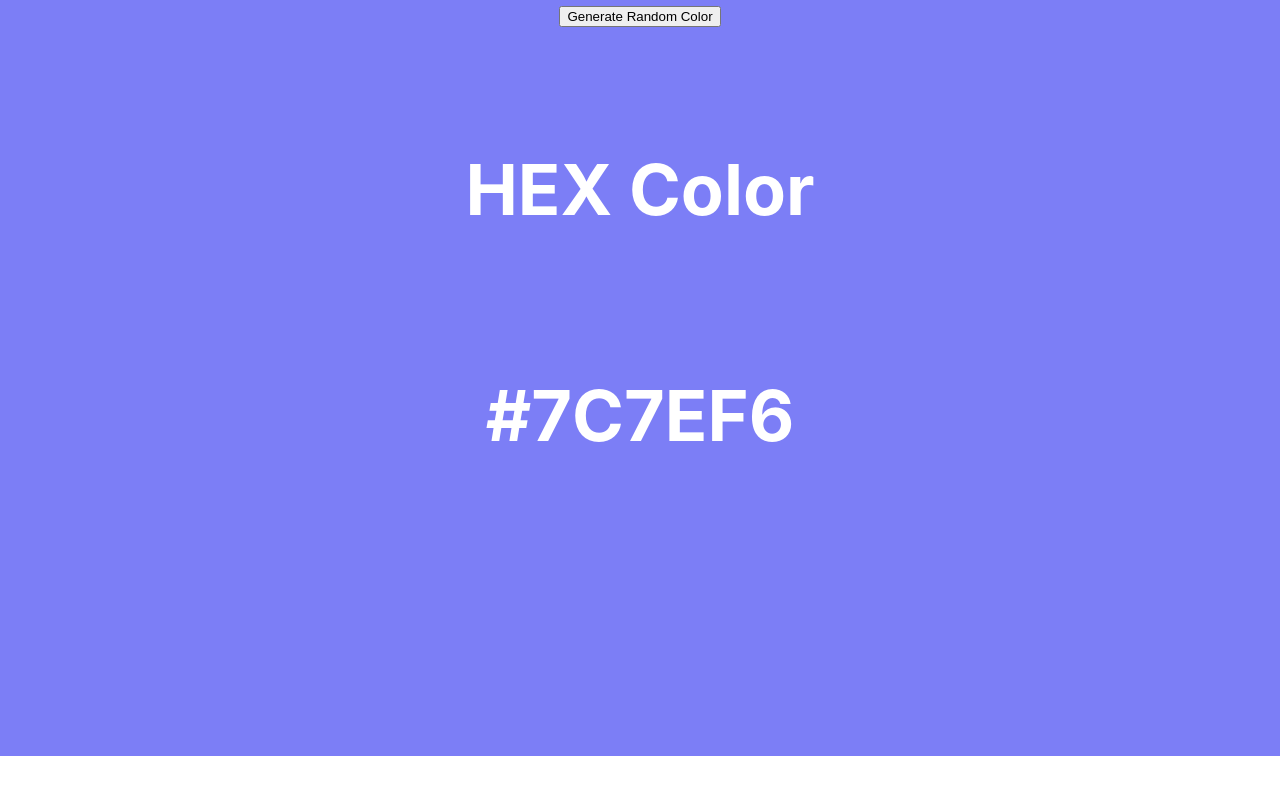
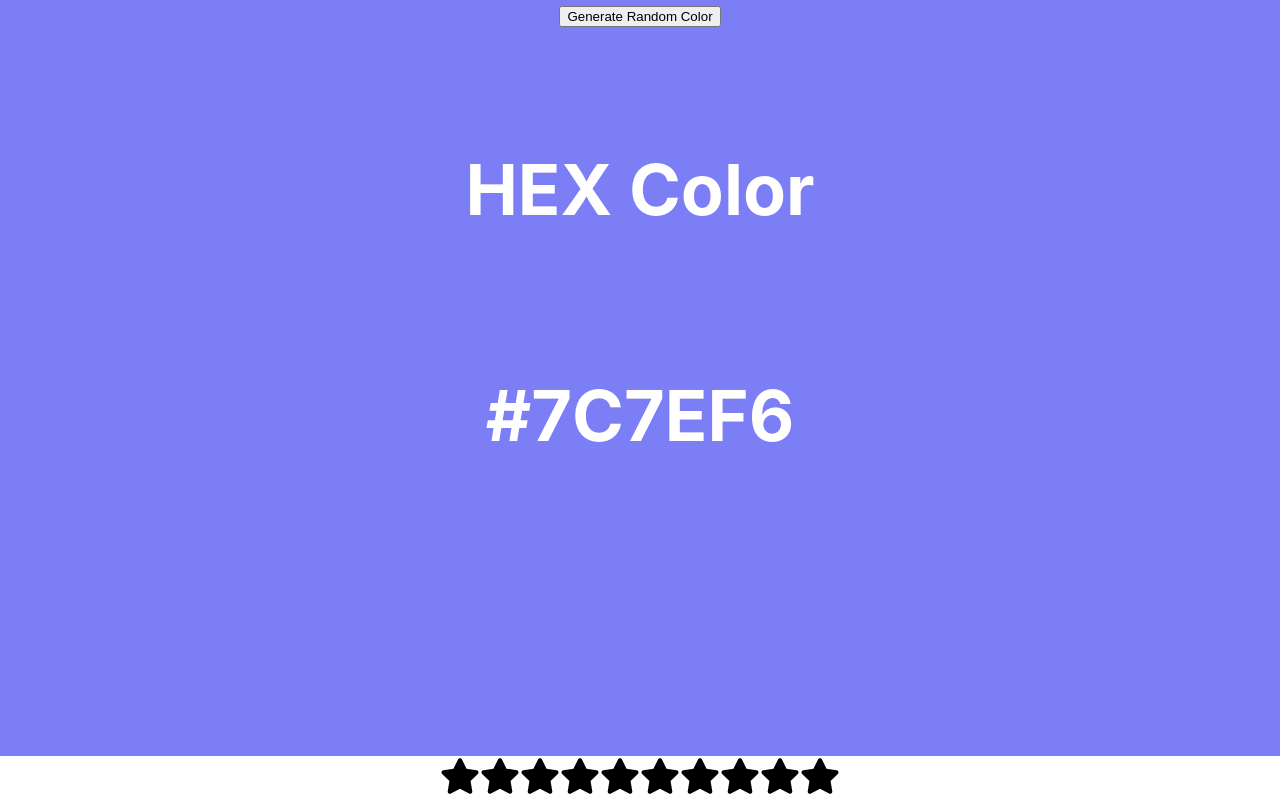
Before and after one commit to lgswin/ReactProject, a React (Create React App) app in the folder my-react-app/: page / in a window 1280 px wide. Shown: the part 844-1644 px from the top of the page. Before the commit the page ends 1600 px from the top, so only its background shows below. Built offline with nearby package versions, Linux system fonts and the light colour scheme.

Commit message:
star ranking

```diff
--- a/my-react-app/src/App.js
+++ b/my-react-app/src/App.js
@@ -1,12 +1,14 @@
 import "./App.css";
 import Accordion from "./components/accordion";
 import RandomColor from "./components/random-color";
+import StarRating from "./components/star-rating";
 
 function App() {
   return (
     <div className="App">
       <Accordion />
       <RandomColor />
+      <StarRating noOfStars={10} />
     </div>
   );
 }
--- /dev/null
+++ b/my-react-app/src/components/star-rating/index.jsx
@@ -0,0 +1,40 @@
+import { FaStar } from "react-icons/fa";
+import { useState } from "react";
+import "./styles.css";
+
+export default function StarRating({ noOfStars }) {
+  const [rating, setRating] = useState(0);
+  const [hover, setHover] = useState(0);
+
+  function handleClick(getCurrentIndex) {
+    setRating(getCurrentIndex); // it sets the rating when the mouse click with its index
+  }
+
+  function handleMouseEnter(getCurrentIndex) {
+    setHover(getCurrentIndex); // it sets the hover position when the mouse moves many times with its index
+  }
+
+  function handleMouseLeave() {
+    setHover(rating); // when the mouse leaves from stars, it update its rating position to paint start only for rated earlier.
+  }
+
+  return (
+    <div className="star-rating">
+      {/* create Array of length noOfStars */}
+      {[...Array(noOfStars)].map((_, index) => {
+        index += 1;
+        // it repaints the star looping the number of stars
+        return (
+          <FaStar
+            key={index}
+            className={index <= (hover || rating) ? "active" : "inactive"}
+            onClick={() => handleClick(index)}
+            onMouseMove={() => handleMouseEnter(index)}
+            onMouseLeave={() => handleMouseLeave()}
+            size={40}
+          />
+        );
+      })}
+    </div>
+  );
+}
--- /dev/null
+++ b/my-react-app/src/components/star-rating/styles.css
@@ -0,0 +1,7 @@
+.active {
+  color: #fff700;
+}
+
+.inactive {
+  color: black;
+}
--- /dev/null
+++ b/package.json
@@ -0,0 +1,5 @@
+{
+  "dependencies": {
+    "react-icons": "^4.12.0"
+  }
+}
```
Also changed, not shown: 2 other files (tests, documents, lock files or other folders).
